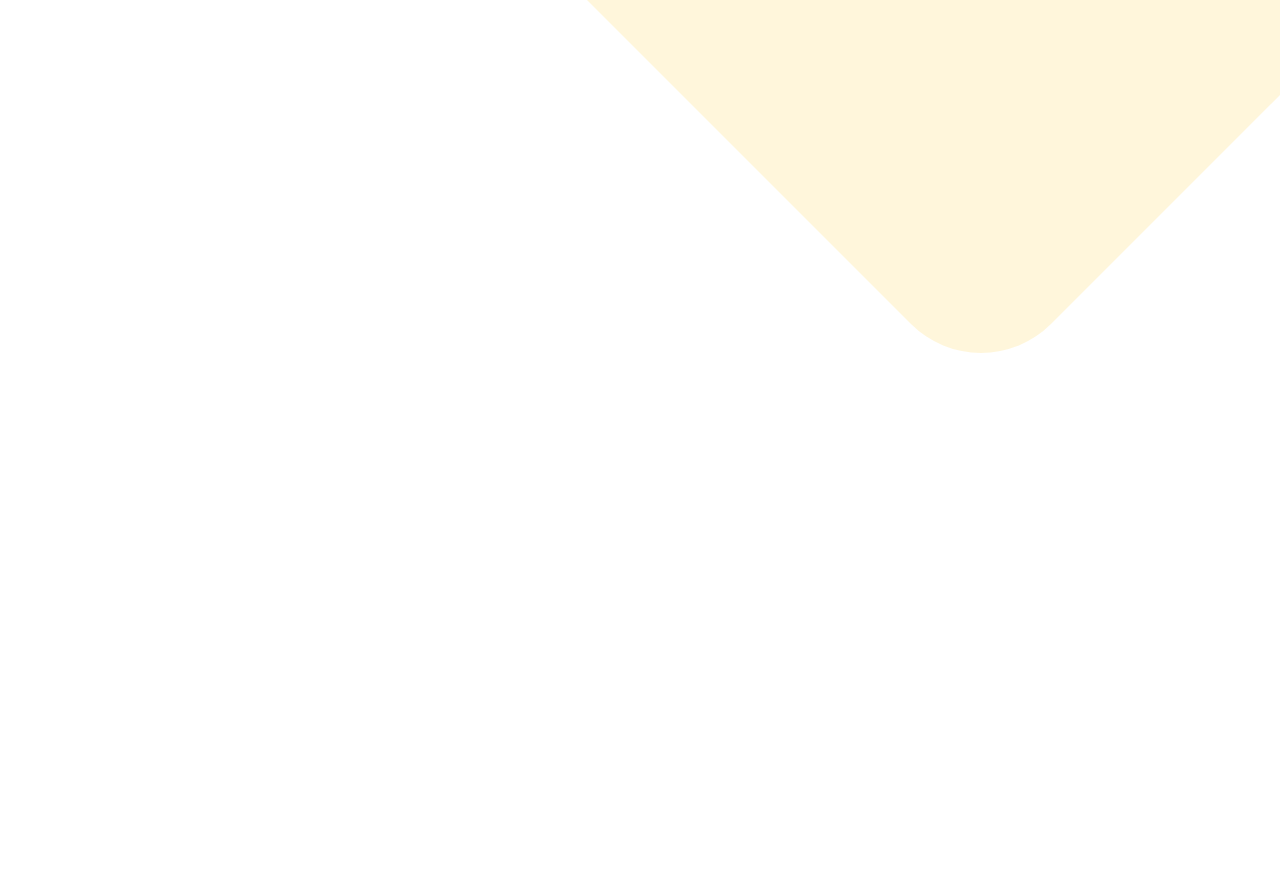
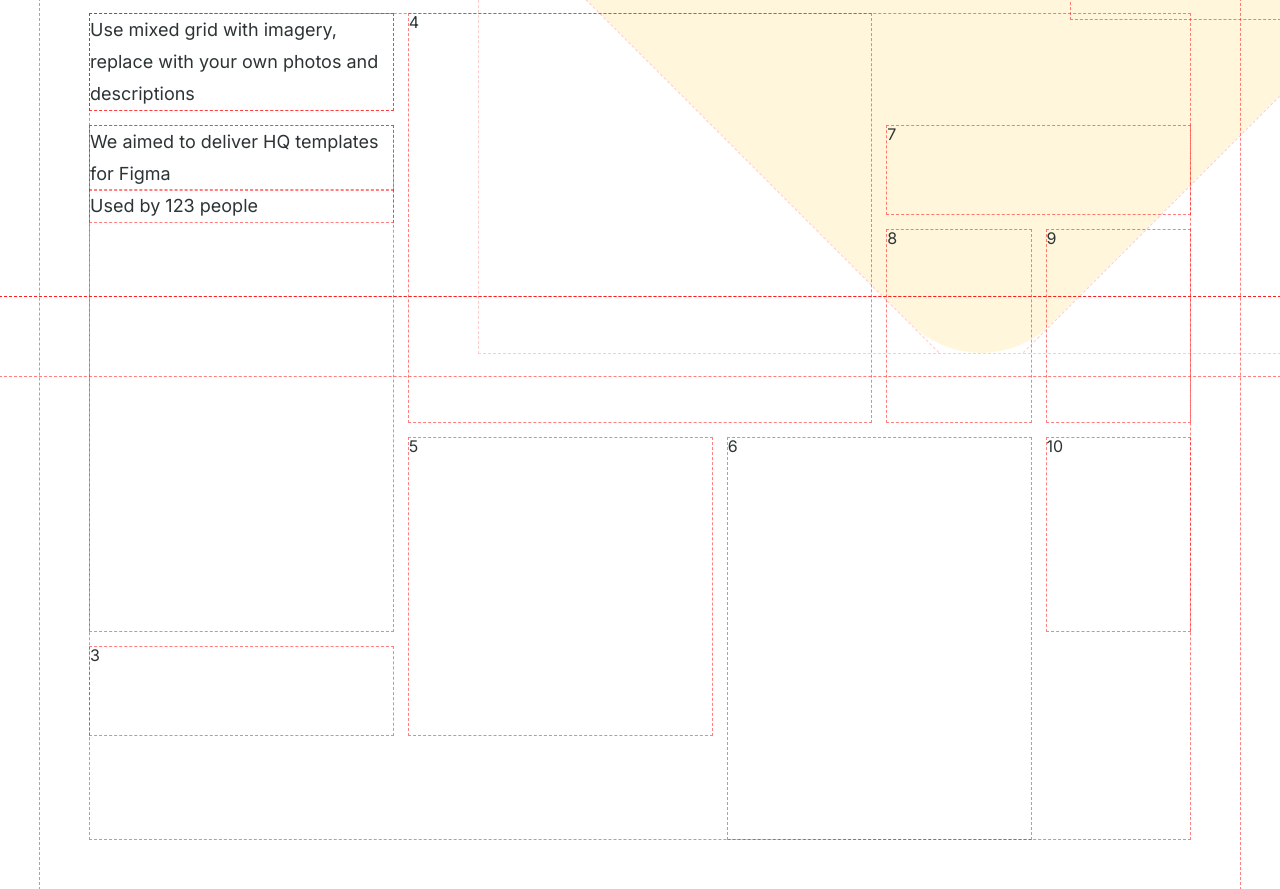
Before and after one commit to CoolMcProgrammer123/INM420-Assignment-1, a website: page public/index.html in a window 1280 px wide. Shown: the part 380-1269 px from the top of the page. Before the commit the page ends 800 px from the top, so only its background shows below. Drawn offline with nearby package versions, Linux system fonts and the light colour scheme.

Commit message:
Added Hero Grid

```diff
--- a/public/css/style.css
+++ b/public/css/style.css
@@ -1,9 +1,11 @@
 @import url('https://fonts.googleapis.com/css2?family=Inter:ital,opsz,wght@0,14..32,100..900;1,14..32,100..900&display=swap');
 
+/* Debug Outlines */
 * {
-    /* outline: 1px dashed rgba(255, 0, 0, 0.5); */
+    outline: 1px dashed rgba(255, 0, 0, 0.5);
 }
 
+/* Text Defaults */
 h1 {
     font-family: Inter;
     font-weight: 800;
@@ -33,12 +35,22 @@ h3 {
     vertical-align: bottom;
 }
 
+p {
+    font-family: Inter;
+    font-weight: 400;
+    font-size: 18px;
+    line-height: 32px;
+    letter-spacing: 0px;
+    color: #2D3436;
+}
+
 body {
     background-color: white;
     font-family: "Inter", sans-serif;
     font-optical-sizing: auto;
 }
 
+/* Header */
 header {
     display: flex;
     align-items: center;
@@ -51,6 +63,7 @@ header {
     box-shadow: 0px 4px 8px 0px #26323814, 0px 2px 4px 0px #26323829;
 }
 
+/* Website Logo */
 header div {
     display: flex;
     align-items: center;
@@ -59,6 +72,7 @@ header div {
     padding: 0 18px;
 }
 
+/* Sign In Button */
 header button {
     border: none;
     width: 170px;
@@ -80,6 +94,7 @@ header button p {
     text-shadow: 0px 4px 8px #26323814, 0px 2px 4px #26323829;
 }
 
+/* Nav Bar */
 header nav {
     display: flex;
     align-items: center;
@@ -87,6 +102,7 @@ header nav {
     height: 64px;
 }
 
+/* Nav links */
 nav a {
     text-decoration: none;
     font-family: Inter;
@@ -100,6 +116,7 @@ nav a {
     width: 150px;
 }
 
+/* Decorative dots in nav bar */
 nav p {
     font-family: Inter;
     font-weight: 700;
@@ -112,6 +129,7 @@ nav p {
     user-select: none;
 }
 
+/* Class for highlighting nav bar text */
 .section-focused-text {
     font-family: Inter;
     font-weight: 700;
@@ -123,12 +141,14 @@ nav p {
     color: #2D3436;
 }
 
+/* Main Body Section */
 .section-box {
     display: flex;
     flex-direction: column;
     height: 500px;
 }
 
+/* Main Body Section? */
 #how-it-works {
     margin: 80px auto;
     align-items: center;
@@ -139,6 +159,7 @@ nav p {
     text-shadow: 0px 4px 0px #FFFFFF;
 }
 
+/* Underline Effect */
 .h1-highlight {
     color: #D63031;
     background-repeat: repeat-x;
@@ -147,6 +168,7 @@ nav p {
     background-size: contain;
 }
 
+/* Background Details */
 #bg-big {
     position: absolute;
     right: 0;
@@ -161,3 +183,85 @@ nav p {
     top: 114px;
     z-index: -1;
 }
+
+
+/* Grid of Photos */
+.body {
+    width: 100%;
+    max-width: 1200px;
+    align-items: center;
+}
+
+.parent {
+    display: grid;
+    grid-template-columns: repeat(7, 1fr);
+    grid-template-rows: repeat(8, 1fr);
+    gap: 16px;
+    margin: 50px;
+    aspect-ratio: 4 / 3;
+}
+
+/* Edited to fit the height of text */
+.div1 {
+    grid-column: span 2 / span 2;
+    /* grid-row: span 2 / span 2; */
+}
+
+/* Edited to span further down */
+.div2 {
+    grid-column: span 2 / span 2;
+    grid-row: span 5 / span 4;
+    grid-column-start: 1;
+    /* grid-row-start: 3; */
+}
+
+.div3 {
+    grid-column: span 2 / span 2;
+    grid-column-start: 1;
+    grid-row-start: 7;
+}
+
+.div4 {
+    grid-column: span 3 / span 3;
+    grid-row: span 4 / span 4;
+    grid-column-start: 3;
+    grid-row-start: 1;
+}
+
+.div5 {
+    grid-column: span 2 / span 2;
+    grid-row: span 3 / span 3;
+    grid-column-start: 3;
+    grid-row-start: 5;
+}
+
+.div6 {
+    grid-column: span 2 / span 2;
+    grid-row: span 4 / span 4;
+    grid-column-start: 5;
+    grid-row-start: 5;
+}
+
+.div7 {
+    grid-column: span 2 / span 2;
+    grid-column-start: 6;
+    grid-row-start: 2;
+}
+
+.div8 {
+    grid-row: span 2 / span 2;
+    grid-column-start: 6;
+    grid-row-start: 3;
+}
+
+.div9 {
+    grid-row: span 2 / span 2;
+    grid-column-start: 7;
+    grid-row-start: 3;
+}
+
+.div10 {
+    grid-row: span 2 / span 2;
+    grid-column-start: 7;
+    grid-row-start: 5;
+}
--- a/public/index.html
+++ b/public/index.html
@@ -53,16 +53,42 @@
             <h1>Combine <span class="h1-highlight">fine</span> images</h1>
             <h2>To represent a product</h2>
 
+            <div class="body">
+                <div class="parent">
+                    <div class="div1">
+                        <p>Use mixed grid with imagery, replace with your own photos and descriptions</p>
+                    </div>
+                    <div class="div2">
+                        <p>
+                            We aimed to deliver HQ templates for Figma
+                        </p>
+                        <p>
+                            Used by 123 people
+                        </p>
+                    </div>
+                    <div class="div3">3</div>
+                    <div class="div4">4</div>
+                    <div class="div5">5</div>
+                    <div class="div6">6</div>
+                    <div class="div7">7</div>
+                    <div class="div8">8</div>
+                    <div class="div9">9</div>
+                    <div class="div10">10</div>
+                </div>
+            </div>
 
 
 
 
-            <svg id="bg-big" width="801" height="753" viewBox="0 0 801 753" fill="none" xmlns="http://www.w3.org/2000/svg">
+
+            <svg id="bg-big" width="801" height="753" viewBox="0 0 801 753" fill="none"
+                xmlns="http://www.w3.org/2000/svg">
                 <rect x="-41" y="251" width="1376.03" height="767.907" rx="99" transform="rotate(-45 -41 251)"
                     fill="#FFEAA7" />
             </svg>
 
-            <svg id="bg-dots" width="209" height="285" viewBox="0 0 209 285" fill="none" xmlns="http://www.w3.org/2000/svg">
+            <svg id="bg-dots" width="209" height="285" viewBox="0 0 209 285" fill="none"
+                xmlns="http://www.w3.org/2000/svg">
                 <g clip-path="url(#clip0_137_4986)">
                     <path
                         d="M162.704 35.6612C166.397 35.6612 169.391 32.6675 169.391 28.9747C169.391 25.2819 166.397 22.2882 162.704 22.2882C159.011 22.2882 156.018 25.2819 156.018 28.9747C156.018 32.6675 159.011 35.6612 162.704 35.6612Z"
@@ -153,6 +179,7 @@
                 </defs>
             </svg>
 
+
         </section>
     </main>
 </body>
```
